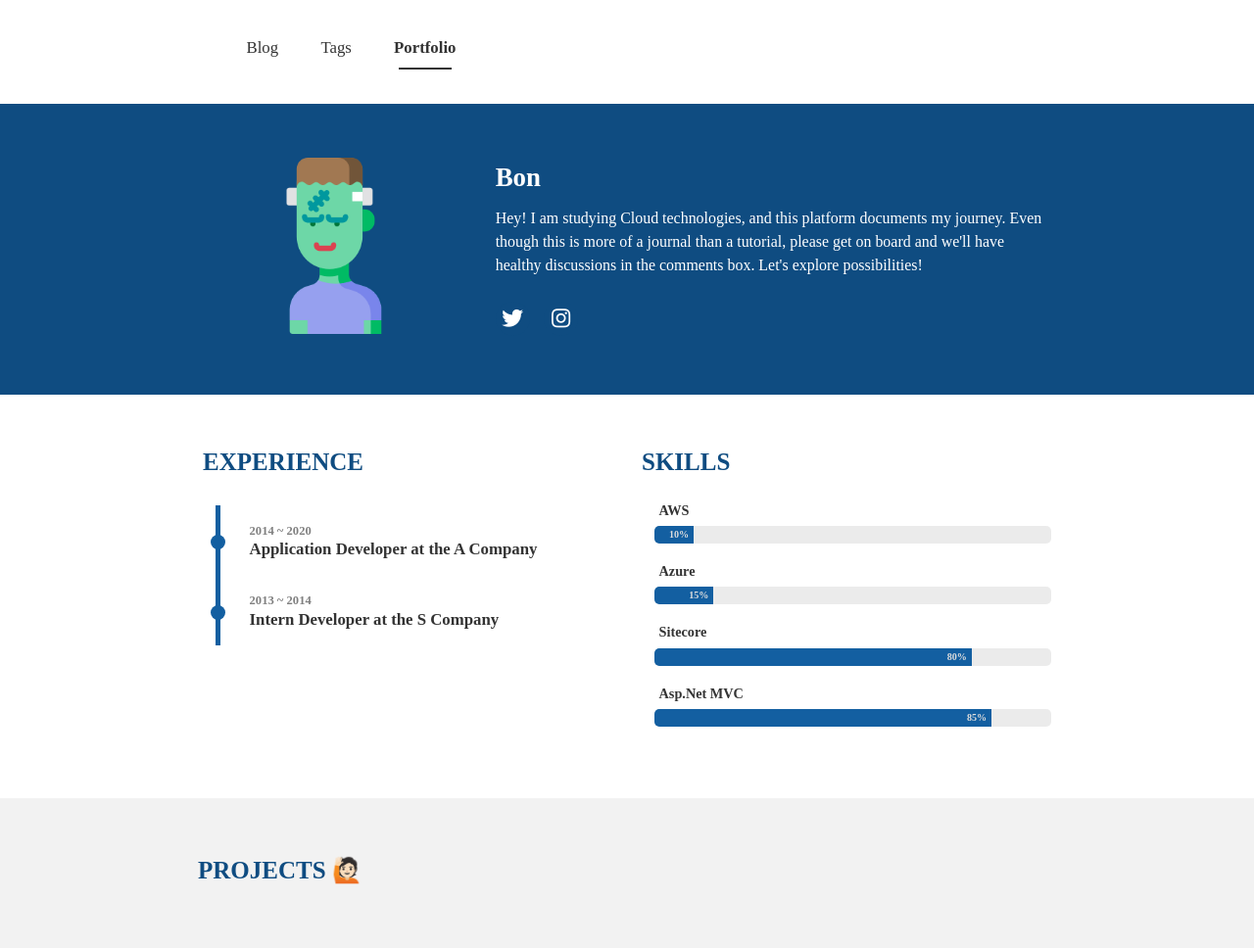
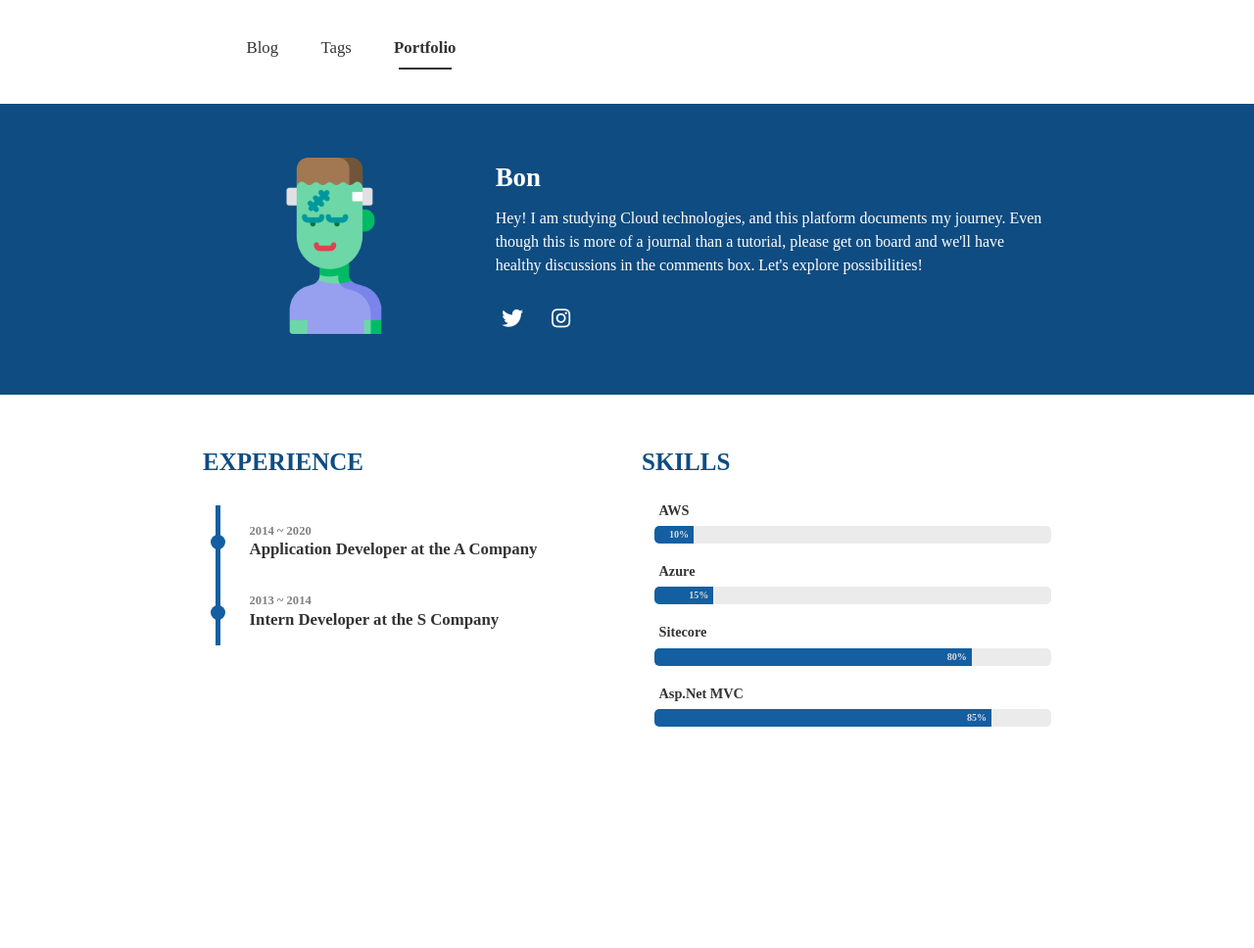
Before and after one commit to bonasfvck/blog, a Jekyll site: the page built from portfolio.html, in a window 1280 px wide. Shown: the whole page at 98% size. Built offline with Jekyll 4.4.1, drawn with Linux system fonts in a browser that asks for light colours; nearby versions of some CDN libraries; some web fonts are replaced; after the commit the page ends 900 px from its top, so only the background shows below that.

Commit message:
Update projects.html

```diff
--- a/_includes/projects.html
+++ b/_includes/projects.html
@@ -1,4 +1,4 @@
-<section id="project">
+<section id="project" style="display:none;">
   <div class="project-wrap">
     <p class="title">PROJECTS 🙋🏻</p>
     <div class="card-container">
```
